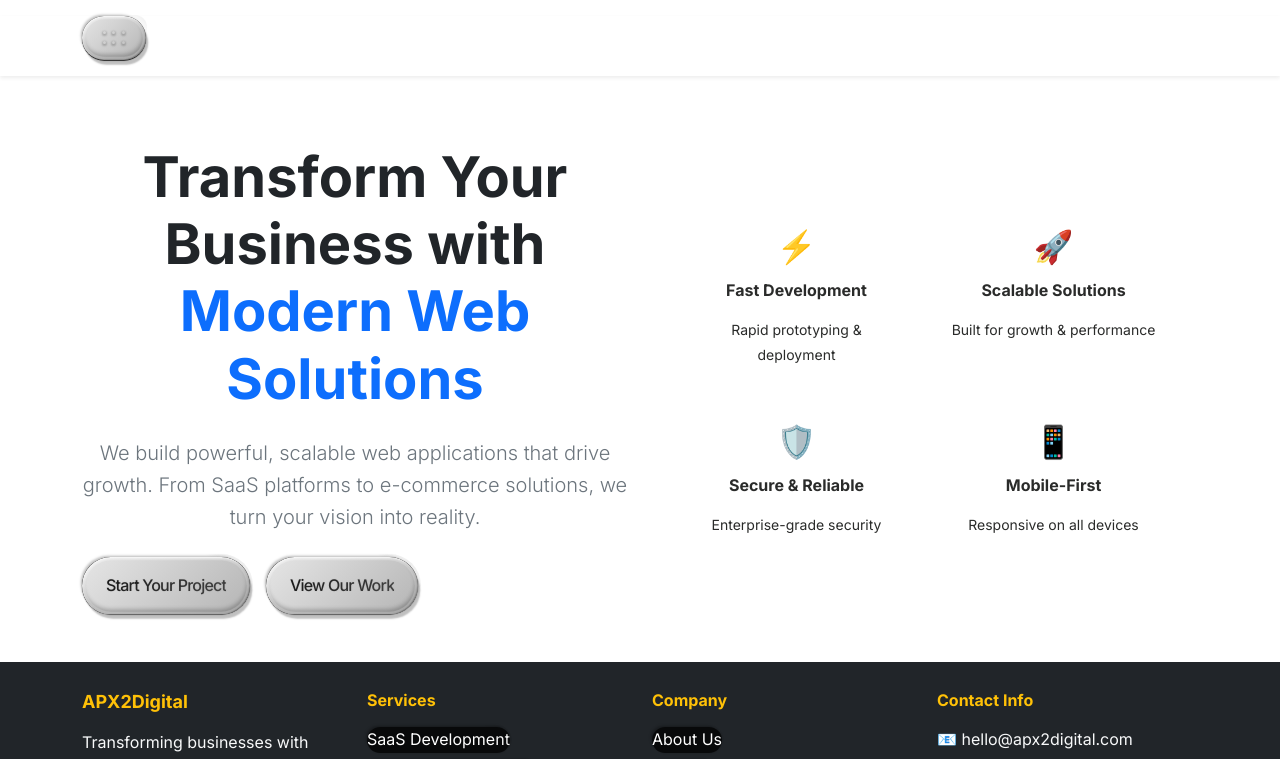
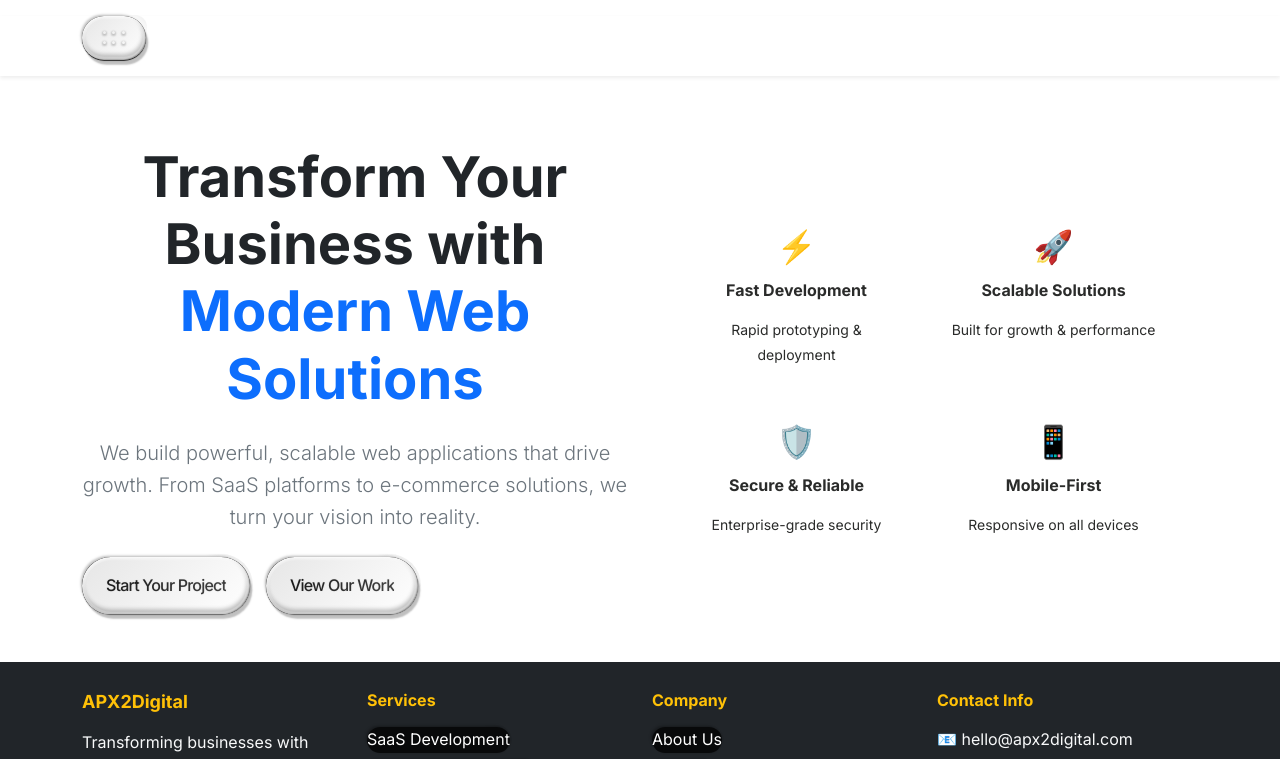
Before and after one commit to AaronHPerras/apx2digital, a React (Vite) app: page / in a window 1280 px wide. Shown: the top 759 px of the page. Built offline with nearby package versions, Linux system fonts and the light colour scheme.

Commit message:
style: Update button hover background gradient for improved visibility

```diff
--- a/src/styles/main.scss
+++ b/src/styles/main.scss
@@ -209,7 +209,7 @@ button:hover .button-outer,
     padding: 1em 1.5em !important;
     background-image: linear-gradient(135deg,
             rgba(230, 230, 230, 1),
-            rgba(180, 180, 180, 1)) !important;
+            rgba(255, 255, 255, 1)) !important;
     transition: box-shadow 300ms ease, clip-path 250ms ease,
         background-image 250ms ease, transform 250ms ease !important;
     will-change: box-shadow, clip-path, background-image, transform !important;
```
